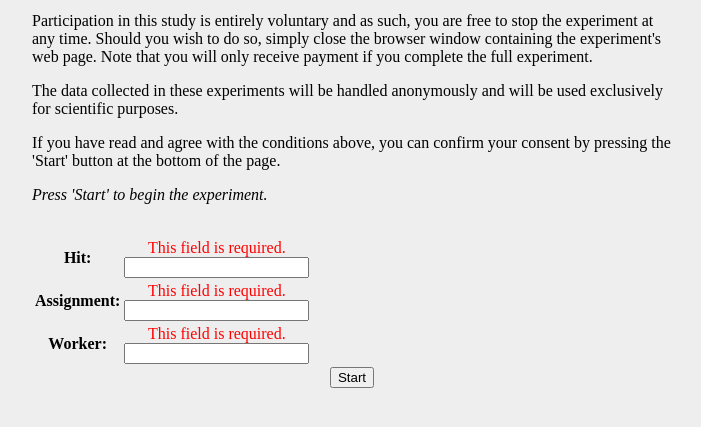
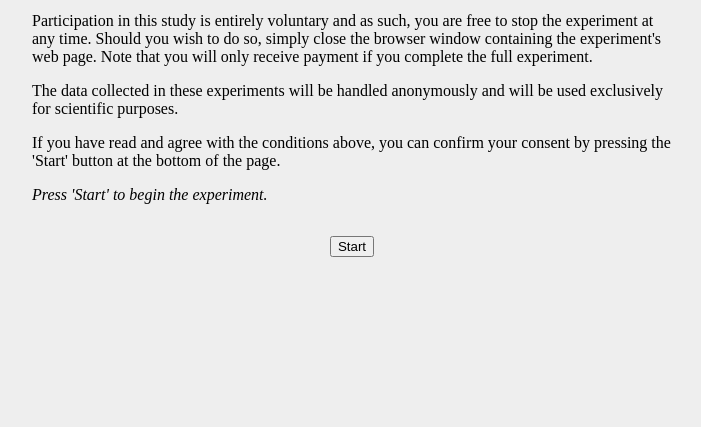
Before and after one commit to vera24m/ultimatum_game, a Django app: page /game/ in a window 1280 px wide. Shown: the part 333-760 px from the top of the page, without its empty margins (288-989 px from the left). Run offline with Django 3.2, Linux system fonts and the light colour scheme; parts of the project's set-up code (start-up, migrations or seed data) failed here and were passed over.

Commit message:
Removed mturk form (won't be used in this way).

```diff
--- a/game/forms.py
+++ b/game/forms.py
@@ -20,10 +20,3 @@ class QuestionnaireForm(ModelForm):
 
 class ReadForm(Form):
     checked = BooleanField(label='Check this box if you have read this carefully')
-
-class MturkForm(Form):
-    #XXX: check lengths!
-    #XXX: change to model form
-    hit = CharField(max_length=7)
-    assignment = CharField(max_length=14)
-    worker = CharField(max_length=8)
--- a/game/templates/game/start_game.html
+++ b/game/templates/game/start_game.html
@@ -27,9 +27,6 @@ consent by pressing the 'Start' button at the bottom of the page.</p>
 <em>Press 'Start' to begin the experiment.</em>
 
 <form action="{% url 'game:view_instructions' %}" method="get">
- <table>
-  {{ mturk }}
- </table>
  <input type="submit" value="Start" />
 </form>
 
--- a/game/views.py
+++ b/game/views.py
@@ -150,9 +150,7 @@ def get_round_details(session, find_opponent=False):
 
 @require_GET
 def start_game(request):
-    #XXX: store results!
-    form = MturkForm(request.GET)
-    return render(request, 'game/start_game.html', {'mturk': form})
+    return render(request, 'game/start_game.html')
 
 @require_GET
 def view_instructions(request):
```
